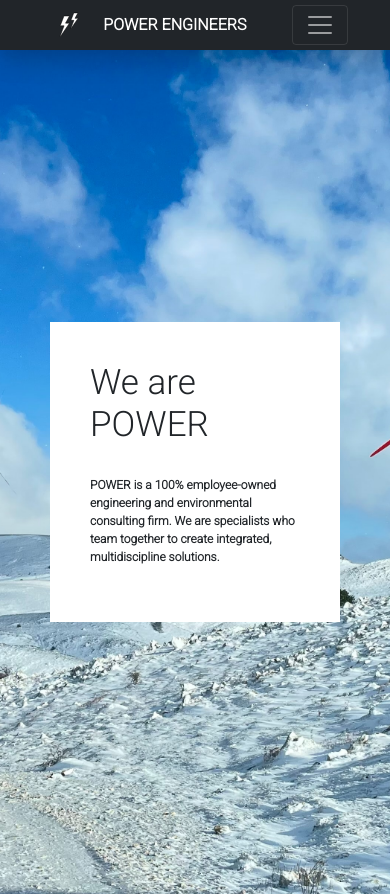
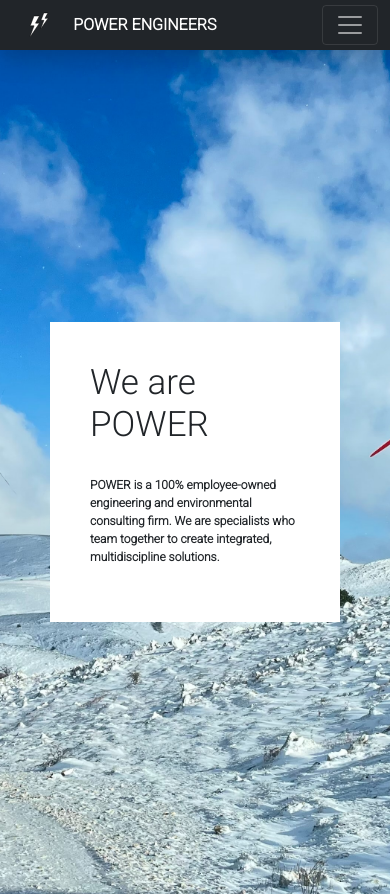
Before and after one commit to abregmau/coder-desarrollo-web, a plain HTML site: page index.html in a window 390 px wide. Shown: the top 894 px of the page. Drawn offline with nearby package versions, Linux system fonts and the light colour scheme.

Commit message:
Fixes in Media Queries

```diff
--- a/css/style.css
+++ b/css/style.css
@@ -390,11 +390,11 @@ a {
 
 /* Medias Queries */
 
-/* Extra large devices (large laptops and desktops, 1200px and up) */
+/* Extra large devices (large laptops and desktops, 1200px and and down) */
 
-/* End Extra large devices (large laptops and desktops, 1200px and up) */
+/* End Extra large devices (large laptops and desktops, 1200px and and down) */
 
-/* Large devices (laptops/desktops, 992px and up) */
+/* Large devices (laptops/desktops, 992px and down) */
 
 @media (max-width: 992px) {
     .contents__title{
@@ -411,9 +411,9 @@ a {
     }
 }
 
-/* End Large devices (laptops/desktops, 992px and up) */
+/* End Large devices (laptops/desktops, 992px and down) */
 
-/* Medium devices (landscape tablets, 768px and up) */
+/* Medium devices (landscape tablets, 768px and down) */
 
 @media (max-width: 768px) {
 
@@ -439,9 +439,9 @@ a {
     }
 }
 
-/* End Medium devices (landscape tablets, 768px and up) */
+/* End Medium devices (landscape tablets, 768px and down) */
 
-/* Small devices (portrait tablets and large phones, 600px and up) */
+/* Small devices (portrait tablets and large phones, 600px and down) */
 
 @media (max-width: 600px) {
     .contents__title{
@@ -503,9 +503,15 @@ a {
 
 }
 
-/* End Small devices (portrait tablets and large phones, 600px and up) */
+/* End Small devices (portrait tablets and large phones, 600px and down) */
 
 /* Extra small devices (phones, 600px and down) */
+
+@media (max-width: 600px) {
+    .navbar--mod {
+        padding: 0;
+    }
+}
 
 /* End Extra small devices (phones, 600px and down) */
 
```
